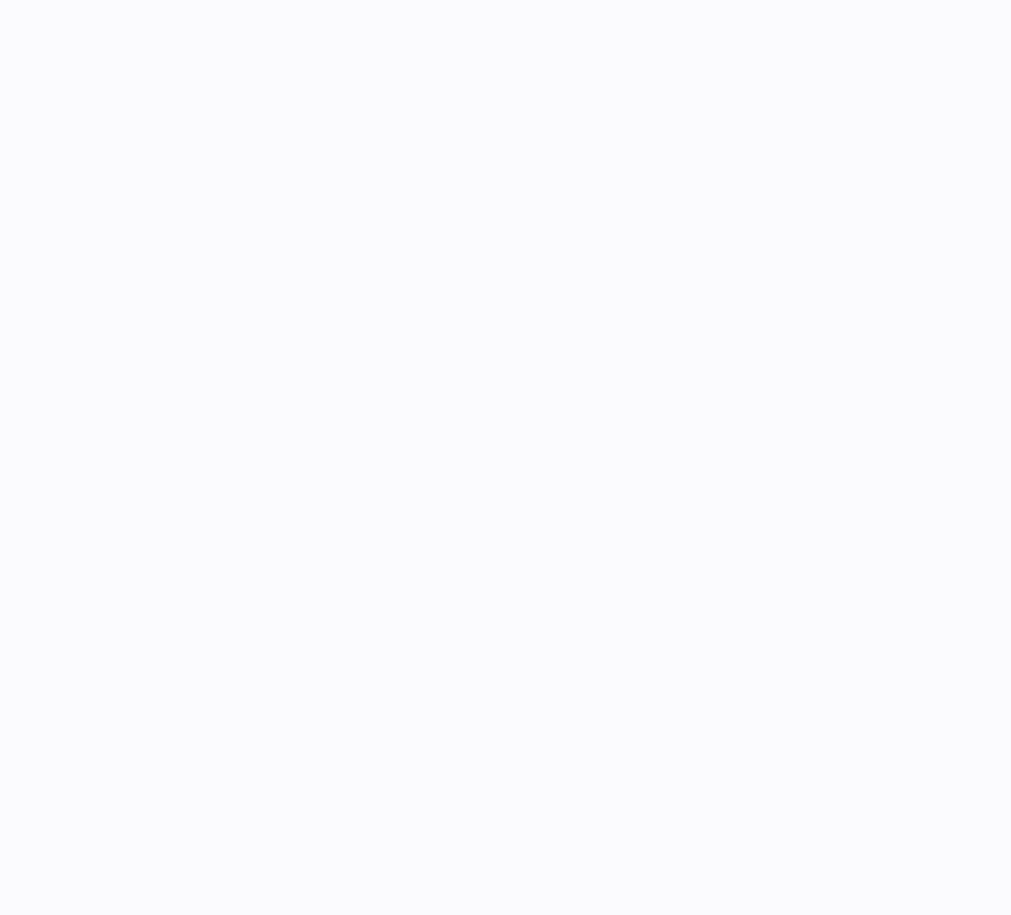
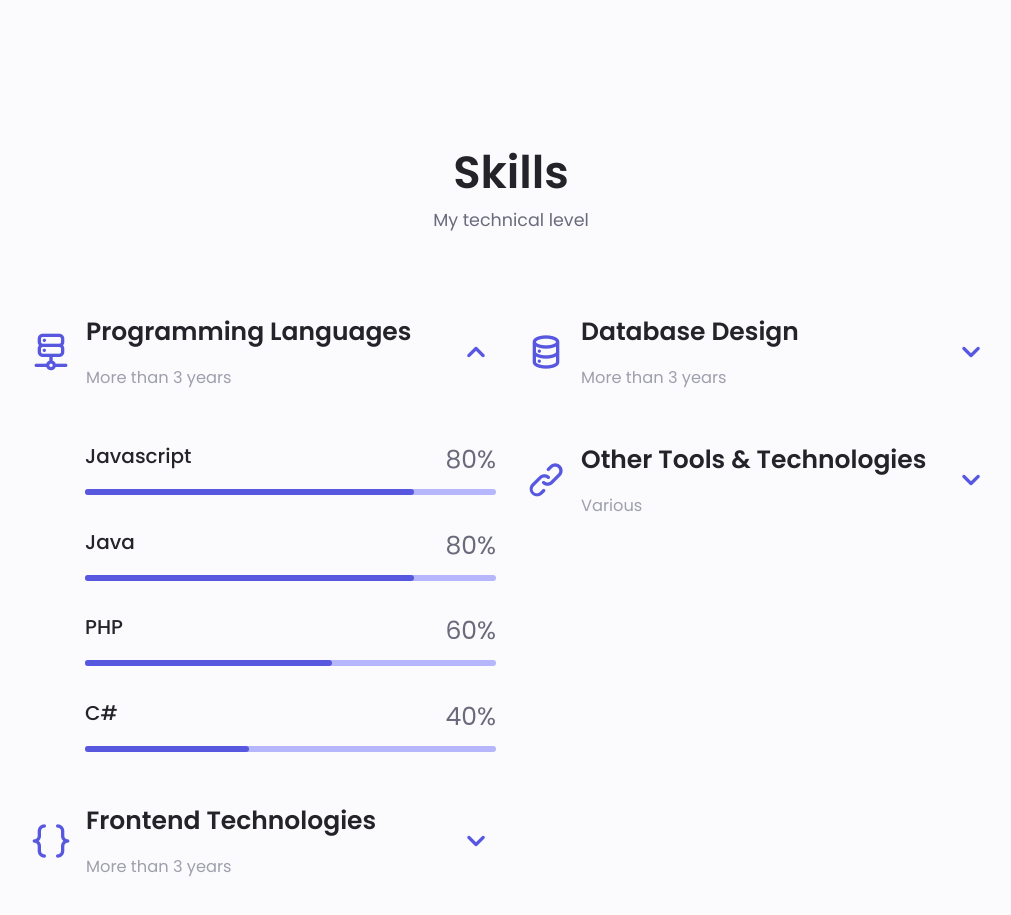
Before and after one commit to ziyasensoy/Portfolio, a Nuxt app: page / in a window 1280 px wide. Shown: the part 1640-2555 px from the top of the page, without its empty margins (129-1140 px from the left). Before the commit the page ends 1659 px from the top, so only its background shows below. Built offline with nearby package versions, Linux system fonts and the light colour scheme.

Commit message:
feat: added skills

```diff
--- /dev/null
+++ b/app/components/Skills.vue
@@ -0,0 +1,214 @@
+<template>
+  <section class="skills section" id="skills">
+    <h2 class="section_title">Skills</h2>
+    <span class="section_subtitle">My technical level</span>
+
+    <div class="skills_container container grid">
+      <div class="skills_left">
+        <!-- PROGRAMMING LANGUAGES -->
+        <div class="skills_content skills_open">
+          <div class="skills_header">
+            <i class="uil uil-server-network skills_icon"></i>
+            <div>
+              <h1 class="skills_title">Programming Languages</h1>
+              <span class="skills_subtitle">More than 3 years</span>
+            </div>
+            <i class="uil uil-angle-down skills_arrow"></i>
+          </div>
+          <div class="skills_list">
+            <div class="skills_data">
+              <div class="skills_title">
+                <h3 class="skills_name">Javascript</h3>
+                <div class="skills_number">80%</div>
+              </div>
+              <div class="skills_bar">
+                <div class="skills_percentage skills_javascript"></div>
+              </div>
+            </div>
+            <div class="skills_data">
+              <div class="skills_title">
+                <h3 class="skills_name">Java</h3>
+                <div class="skills_number">80%</div>
+              </div>
+              <div class="skills_bar">
+                <div class="skills_percentage skills_java"></div>
+              </div>
+            </div>
+            <div class="skills_data">
+              <div class="skills_title">
+                <h3 class="skills_name">PHP</h3>
+                <div class="skills_number">60%</div>
+              </div>
+              <div class="skills_bar">
+                <div class="skills_percentage skills_php"></div>
+              </div>
+            </div>
+            <div class="skills_data">
+              <div class="skills_title">
+                <h3 class="skills_name">C#</h3>
+                <div class="skills_number">40%</div>
+              </div>
+              <div class="skills_bar">
+                <div class="skills_percentage skills_csharp"></div>
+              </div>
+            </div>
+          </div>
+        </div>
+        <!-- FRONTEND TECHNOLOGIES -->
+        <div class="skills_content skills_close">
+          <div class="skills_header">
+            <i class="uil uil-brackets-curly skills_icon"></i>
+            <div>
+              <h1 class="skills_title">Frontend Technologies</h1>
+              <span class="skills_subtitle">More than 3 years</span>
+            </div>
+            <i class="uil uil-angle-down skills_arrow"></i>
+          </div>
+          <div class="skills_list">
+            <!-- Frontend skills data -->
+            <div class="skills_data">
+              <div class="skills_title">
+                <h3 class="skills_name">HTML</h3>
+                <div class="skills_number">95%</div>
+              </div>
+              <div class="skills_bar">
+                <div class="skills_percentage skills_html"></div>
+              </div>
+            </div>
+            <div class="skills_data">
+              <div class="skills_title">
+                <h3 class="skills_name">CSS</h3>
+                <div class="skills_number">85%</div>
+              </div>
+              <div class="skills_bar">
+                <div class="skills_percentage skills_css"></div>
+              </div>
+            </div>
+            <div class="skills_data">
+              <div class="skills_title">
+                <h3 class="skills_name">Wordpress</h3>
+                <div class="skills_number">100%</div>
+              </div>
+              <div class="skills_bar">
+                <div class="skills_percentage skills_wordpress"></div>
+              </div>
+            </div>
+            <div class="skills_data">
+              <div class="skills_title">
+                <h3 class="skills_name">React</h3>
+                <div class="skills_number">Learning</div>
+              </div>
+              <div class="skills_bar">
+                <div class="skills_percentage skills_react"></div>
+              </div>
+            </div>
+            <div class="skills_data">
+              <div class="skills_title">
+                <h3 class="skills_name">Tailwind</h3>
+                <div class="skills_number">learning</div>
+              </div>
+              <div class="skills_bar">
+                <div class="skills_percentage skills_tailwind"></div>
+              </div>
+            </div>
+            <div class="skills_data">
+              <div class="skills_title">
+                <h3 class="skills_name">Sass</h3>
+                <div class="skills_number">learning</div>
+              </div>
+              <div class="skills_bar">
+                <div class="skills_percentage skills_sass"></div>
+              </div>
+            </div>
+          </div>
+        </div>
+      </div>
+
+      <div class="skills_right">
+        <!-- DATABASE SKILLS -->
+        <div class="skills_content skills_close">
+          <div class="skills_header">
+            <i class="uil uil-database skills_icon"></i>
+            <div>
+              <h1 class="skills_title">Database Design</h1>
+              <span class="skills_subtitle">More than 3 years</span>
+            </div>
+            <i class="uil uil-angle-down skills_arrow"></i>
+          </div>
+          <div class="skills_list">
+            <!-- Database skills data -->
+            <div class="skills_data">
+              <div class="skills_title">
+                <h3 class="skills_name">MySQL</h3>
+                <div class="skills_number">80%</div>
+              </div>
+              <div class="skills_bar">
+                <div class="skills_percentage skills_mysql"></div>
+              </div>
+            </div>
+            <div class="skills_data">
+              <div class="skills_title">
+                <h3 class="skills_name">MongoDB</h3>
+                <div class="skills_number">40%</div>
+              </div>
+              <div class="skills_bar">
+                <div class="skills_percentage skills_mongodb"></div>
+              </div>
+            </div>
+            <!-- Add more database skills as needed -->
+          </div>
+        </div>
+        <!-- OTHER TOOLS & TECHNOLOGIES -->
+        <div class="skills_content skills_close">
+          <div class="skills_header">
+            <i class="uil uil-link skills_icon"></i>
+            <div>
+              <h1 class="skills_title">Other Tools & Technologies</h1>
+              <span class="skills_subtitle">Various</span>
+            </div>
+            <i class="uil uil-angle-down skills_arrow"></i>
+          </div>
+          <div class="skills_list">
+            <!-- Other tools & technologies data -->
+            <div class="skills_data">
+              <div class="skills_title">
+                <h3 class="skills_name">Git</h3>
+                <div class="skills_number">100%</div>
+              </div>
+              <div class="skills_bar">
+                <div class="skills_percentage skills_git"></div>
+              </div>
+            </div>
+            <div class="skills_data">
+              <div class="skills_title">
+                <h3 class="skills_name">Github</h3>
+                <div class="skills_number">100%</div>
+              </div>
+              <div class="skills_bar">
+                <div class="skills_percentage skills_github"></div>
+              </div>
+            </div>
+            <div class="skills_data">
+              <div class="skills_title">
+                <h3 class="skills_name">Figma</h3>
+                <div class="skills_number">100%</div>
+              </div>
+              <div class="skills_bar">
+                <div class="skills_percentage skills_figma"></div>
+              </div>
+            </div>
+            <div class="skills_data">
+              <div class="skills_title">
+                <h3 class="skills_name">Visual Studio Code</h3>
+                <div class="skills_number">100%</div>
+              </div>
+              <div class="skills_bar">
+                <div class="skills_percentage skills_vscode"></div>
+              </div>
+            </div>
+          </div>
+        </div>
+      </div>
+    </div>
+  </section>
+</template>
--- a/app/pages/index.vue
+++ b/app/pages/index.vue
@@ -3,5 +3,6 @@
         <Header />
         <Hero />
         <About />
+        <Skills />
     </div>
 </template>
```
